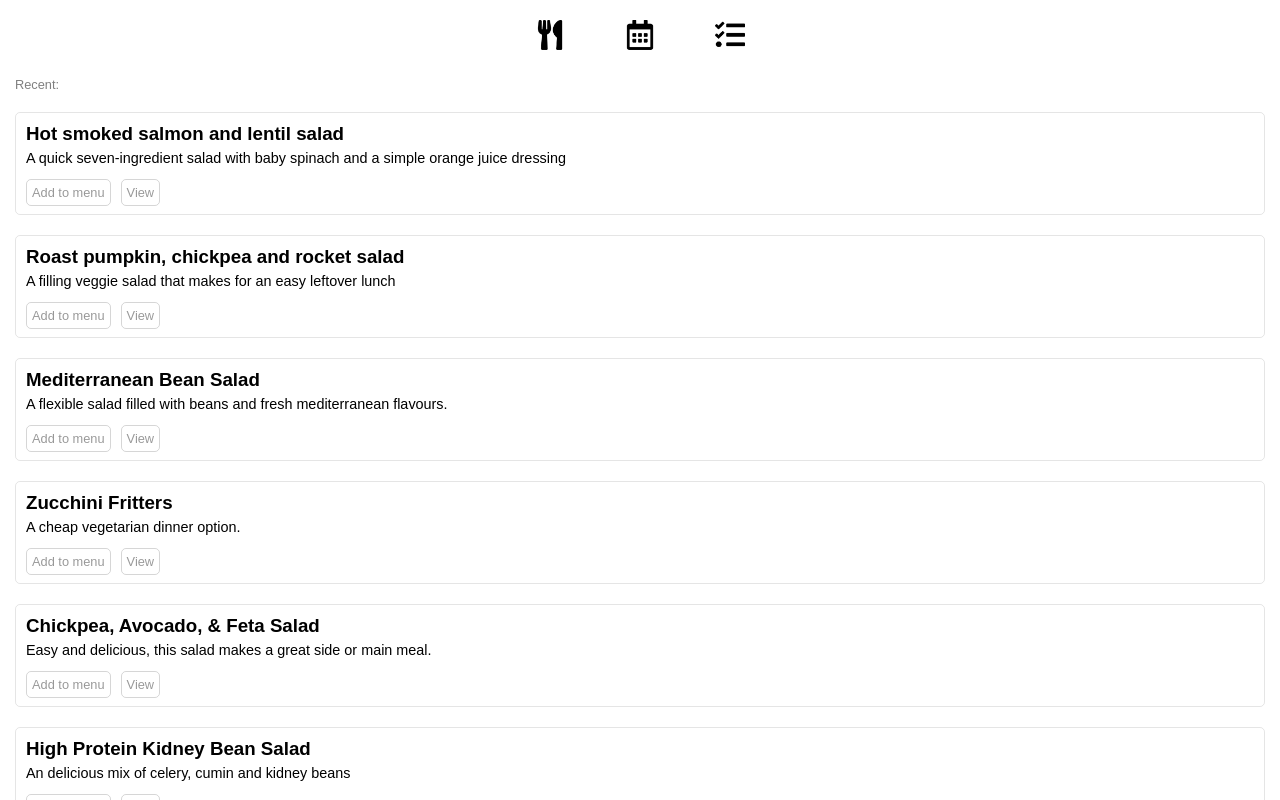
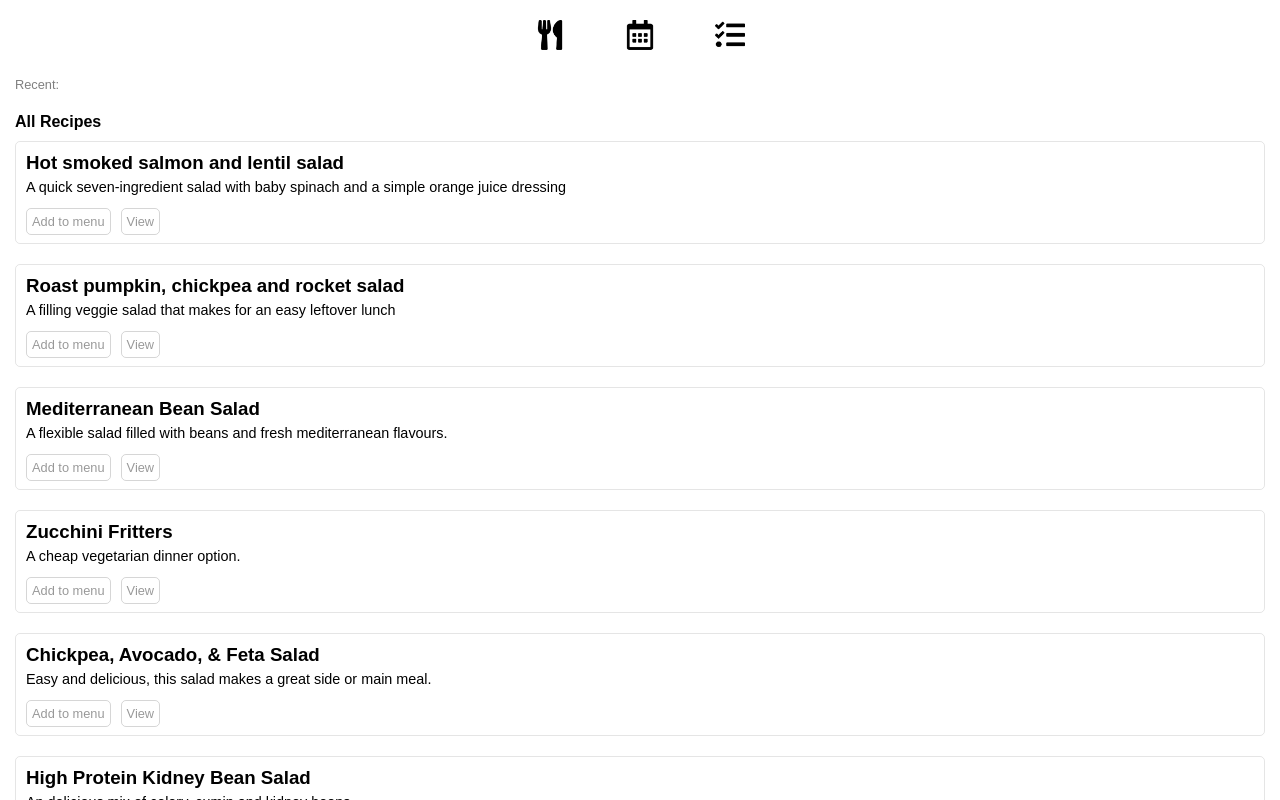
Before and after one commit to Rymierymie/recipe-book-vue, a Vue app: page / in a window 1280 px wide. Shown: the top 800 px of the page. Built offline with nearby package versions, Linux system fonts and the light colour scheme.

Commit message:
style changes

```diff
--- a/src/App.vue
+++ b/src/App.vue
@@ -7,7 +7,7 @@
   </div>
   <div v-if="selected === 'search'">
     <p id="recentlyViewedList">Recent:&nbsp;
-      <span class="recentlyViewedItem" v-for="(item, index) in recentlyViewed" v-bind:key="index" @click="viewRecentView(item)">{{ item }}<img class="recentlyViewedDivide" src="./assets/icons/divider.png" v-if="recentlyViewed.length > 1"></span>
+      <a href="#recipe-card"><span class="recentlyViewedItem" v-for="(item, index) in recentlyViewed" v-bind:key="index" @click="viewRecentView(item)">{{ item }}<img class="recentlyViewedDivide" src="./assets/icons/divider.png" v-if="recentlyViewed.length > 1"></span></a>
     </p>
   </div>
     <div v-if="this.selected=='search'" class="component" id="search-component">
@@ -95,6 +95,10 @@ export default {
 
 <style>
 
+html {
+  scroll-behavior: smooth;
+}
+
 #app {
   font-family: Arial, Helvetica, sans-serif;
 }
@@ -110,6 +114,11 @@ body {
   border-radius: 5px; */
 }
 
+a {
+    text-decoration: none;
+    color: inherit
+}
+
 #recentlyViewedList {
   font-size: 0.8rem;
   color: rgba(0, 0, 0, 0.5);
@@ -117,6 +126,7 @@ body {
 
 .recentlyViewedItem {
   text-decoration: underline;
+  cursor: pointer;
 }
 
 .recentlyViewedDivide {
@@ -139,6 +149,7 @@ h1 {
 .nav-icon {
   width: 30px;
   margin: 10px 30px;
+  cursor: pointer;
 }
 
 /* #nav::after {
--- a/src/components/Search.vue
+++ b/src/components/Search.vue
@@ -4,12 +4,12 @@
             <div class="divider">
             </div>
             <div v-bind:key="recipe_name">
-                <h1 >{{ recipe_name }}
-                <span @click="add_to_menu(recipe_name)" class="customButton">Add to menu</span>
+                <h1 id="recipeHeadline">{{ recipe_name }}
+                <span @click="add_to_menu(recipe_name)" class="customButton" id="headlineButton">Add to menu</span>
                 </h1>
             </div>
             <div v-bind:key="recipe_description" id="recipeDescription">
-                <p><strong>Description:</strong> {{ recipe_description }}</p>
+                <p>{{ recipe_description }}</p>
             </div>
             <div class="divider-light">
             </div>
@@ -36,6 +36,11 @@
             </div>
             <div class="divider">
             </div>
+            <div v-if="related_recipe !== null" v-bind:key="related_recipe">
+            <p><strong>Related Recipe:</strong> {{ related_recipe }} <button @click="view_recipe(related_recipe)">View</button></p>
+            <div class="divider">
+            </div>
+        </div>
         </div>
 
         <div>
@@ -46,11 +51,12 @@
                 </option>
             </select> -->
            <!--  <button>View all recipes</button> -->
+           <h4 id="allRecipesHeadline">All Recipes</h4>
             <div v-for="(item, index) in recipesData" v-bind:key="index" class="recipeListItem">
                 <h3>{{ item.recipe }}</h3>
                 <p class="recipeDescription">{{ item.description }}</p>
                 <span class="customButton" @click="add_to_menu(item.recipe)">Add to menu</span>
-                <span class="customButton" @click="view_recipe(item.recipe)">View</span>
+                <a href="#recipe-card"><span class="customButton" @click="view_recipe(item.recipe)">View</span></a>
             </div>
         </div>
         <div class="divider">
@@ -72,9 +78,6 @@
                         <span class="customButton" @click="view_recipe(item)">View</span>
                         <span class="customButton" @click="add_to_menu(item)">Add to menu</span>
                     </div>
-        </div>
-        <div v-if="related_recipe !== null" v-bind:key="related_recipe">
-            <p><strong>Related Recipe:</strong> {{ related_recipe }} <button @click="view_recipe(related_recipe)">View</button></p>
         </div>
     </div>
 </template>
@@ -202,6 +205,7 @@ export default {
 
 <!-- Add "scoped" attribute to limit CSS to this component only -->
 <style scoped>
+
 p {
     margin: 0px 0px;
 }
@@ -230,6 +234,7 @@ ol {
     padding: 10px 10px;
     border: solid 1px rgba(0, 0, 0,0.1);
     border-radius: 5px;
+    cursor: pointer;
 }
 
 #recipeDescription {
@@ -240,7 +245,8 @@ ol {
     font-size: 1.1rem;
     padding-bottom: 20px;
     line-height: 1.7rem;
-    color: #333333
+    color: #333333;
+    cursor: pointer;
 }
 
 #ingredients-list {
@@ -276,6 +282,7 @@ ol {
 .ingredientsListItem {
     font-size: 1.2rem;
     margin: 20px 0px;
+    cursor: pointer;
 }
 
 .ingredientNotes {
@@ -342,4 +349,19 @@ button {
     margin: 15px 0px 0px 0px;
 }
 
+#recipeHeadline {
+    margin-top: 30px;
+    /* margin-bottom: 20px; */
+    padding-bottom: 20px;
+}
+
+#headlineButton {
+    float: right;
+    margin: 10px 10px 10px 0px;
+}
+
+#allRecipesHeadline {
+    margin-bottom: -10px;
+}
+
 </style>
```
